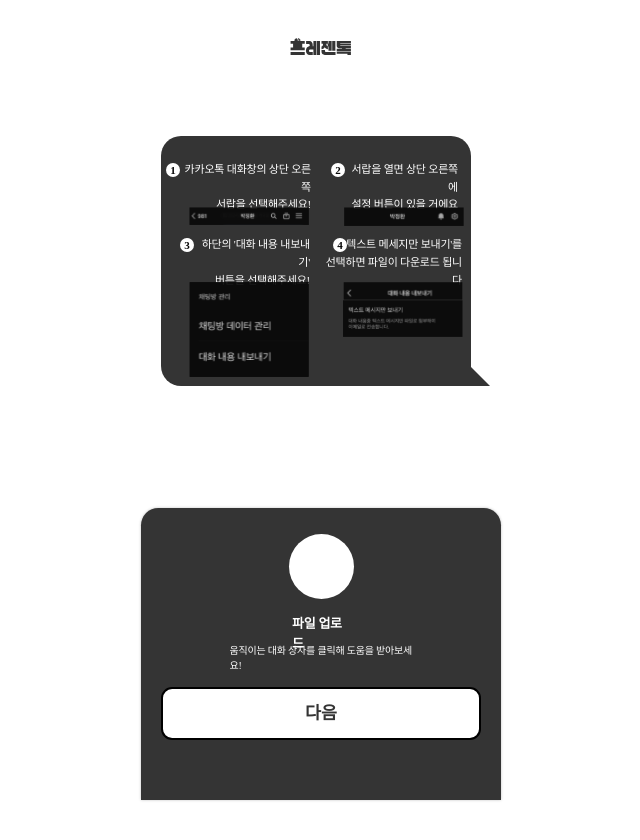
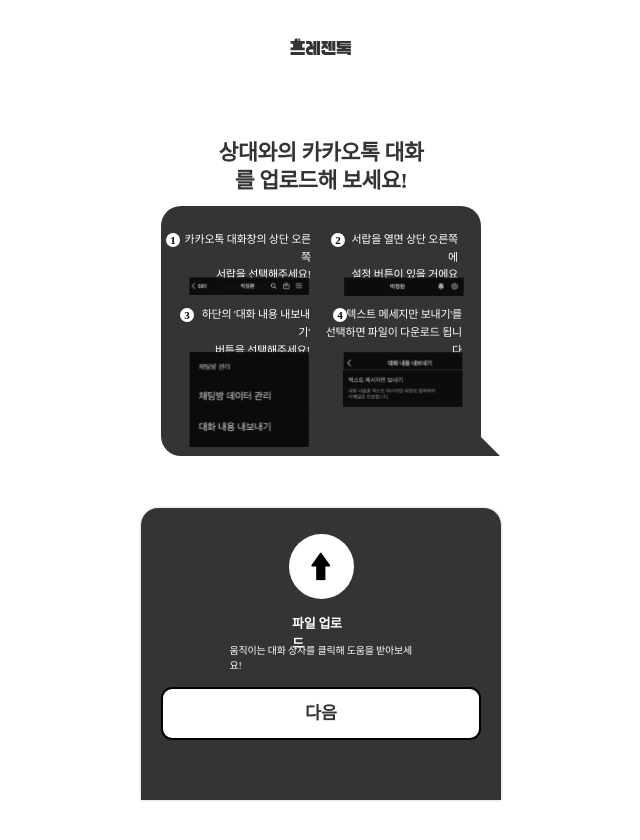
Before and after one commit to HICC-2024-2-project-contest/team4-front, a React (Vite) app: page /kakao_talk2 in a window 1280 px wide. Both pictures are taken after a click on the element "카카오톡 대화를 업로드 해봐!". Shown: the top 840 px of the page, without its empty margins (319-959 px from the left). Built offline with nearby package versions, Linux system fonts and the light colour scheme; a web font is replaced by a local one.

Commit message:
Feat: 카카오톡 파일 업로드 수정 카카오톡 input 타입을 file로 수정한다 Resolves:#3

```diff
--- a/package.json
+++ b/package.json
@@ -10,6 +10,8 @@
     "preview": "vite preview"
   },
   "dependencies": {
+    "async": "^3.2.6",
+    "axios": "^1.7.9",
     "react": "^18.3.1",
     "react-dom": "^18.3.1",
     "react-router-dom": "^7.1.3"
--- a/src/components/kakao/FileUpload.jsx
+++ b/src/components/kakao/FileUpload.jsx
@@ -1,32 +1,43 @@
 import { useState } from "react";
+import axios from "axios";
 import Button from "../common/Button";
 import { useNavigate } from "react-router-dom";
 import "../../styles/kakao/FileUpload.css";
+import arrow from "../../assets/img_kakao/arrow.svg";
 
 const FileUpload = () => {
   const nav = useNavigate();
-  const [upload, setUpload] = useState(false);
+  const [file, setFile] = useState(null);
+
+  const handleFilesChange = (e) => {
+    setFile(e.target.files);
+  };
+
+  const handleUPload = async () => {
+    if (file == null) {
+      alert("파일을 업로드해야 진행할 수 있습니다!");
+      return;
+    }
+
+    const formData = new FormData();
+    formData.append("file", file);
+    console.log(file);
+    nav("/kakao_talk3");
+  };
+
   return (
     <div className="blackBox">
       <div className="FileUpload">
-        <input
-          type="checkbox"
-          checked={upload}
-          onChange={() => setUpload(!upload)}
-        />
+        <input type="file" onChange={handleFilesChange} id="file-upload" />
+        <label htmlFor="file-upload"></label>
+        <img src={arrow} alt="Arrow Icon" className="arrow-icon" />
         <h6>파일 업로드</h6>
         <p>움직이는 대화 상자를 클릭해 도움을 받아보세요!</p>
         <Button
           text={"다음"}
           type={"white"}
-          onClick={() => {
-            if (!upload) {
-              alert("파일을 업로드해야 진행할 수 있습니다!");
-              return;
-            }
-            nav("/kakao_talk3");
-          }}
-          disabled={!upload}
+          onClick={handleUPload}
+          disabled={file == null}
         />
       </div>
     </div>
--- a/src/styles/kakao/FileUpload.css
+++ b/src/styles/kakao/FileUpload.css
@@ -9,7 +9,27 @@
   height: 15px;
 }
 
-.FileUpload input:checked::after {
+.FileUpload input {
+  position: absolute;
+  width: 0;
+  height: 0;
+  padding: 0;
+  overflow: hidden;
+  border: 0;
+}
+
+.FileUpload label {
+  display: block;
+  width: 65px;
+  height: 65px;
+  margin: 0 auto;
+  margin-top: 26px;
+  border-radius: 100%;
+  background-color: #ffffff;
+  cursor: pointer;
+}
+
+.FileUpload .arrow-icon {
   content: url("../../assets/img_kakao/arrow.svg");
   position: absolute;
   width: 20px;
--- a/src/styles/kakao/Manual.css
+++ b/src/styles/kakao/Manual.css
@@ -1,9 +1,9 @@
 .Manual .bigBubble {
   position: relative;
-  margin: 50px auto;
+  margin: 120px auto;
   padding: 20px 0;
   background-color: #343434;
-  width: 310px;
+  width: 320px;
   height: 250px;
   font-size: 12px;
   line-height: 134%;
```
Also changed, not shown: 1 other file (tests, documents, lock files or other folders).
